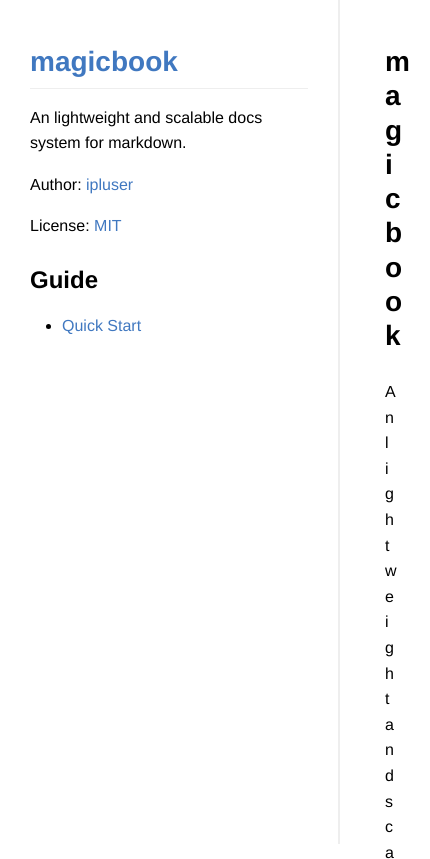
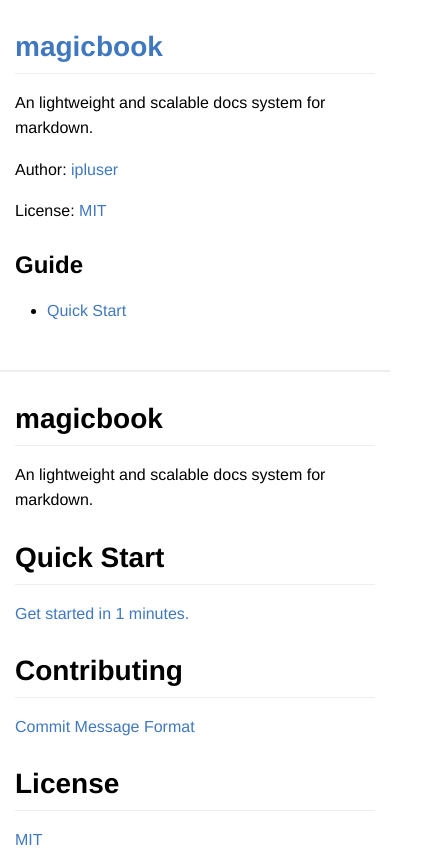
Before and after one commit to ipluser/magicbook, a website: page index.html in a window 390 px wide. Shown: the top 859 px of the page, 430 px wide, since content can reach past the window. Drawn offline with Linux system fonts and the light colour scheme.

Commit message:
style: add responsive to website

```diff
--- a/public/css/magicbook.css
+++ b/public/css/magicbook.css
@@ -43,6 +43,34 @@ body {
 .magicbook-container > .magicbook-content-wrap {
   position: relative;
   margin-left: 340px;
+}
+
+@media (max-width: 992px) {
+  .magicbook-container > .magicbook-navigator-wrap {
+    width: 260px;
+    padding: 30px 15px;
+  }
+
+  .magicbook-container > .magicbook-content-wrap {
+    margin-left: 260px;
+    padding: 30px;
+  }
+}
+
+@media (max-width: 768px) {
+  .magicbook-container > .magicbook-navigator-wrap {
+    position: static;
+    width: 100%;
+    height: initial;
+    border-right: none;
+    border-bottom: 2px solid #EEE;
+  }
+
+  .magicbook-container > .magicbook-content-wrap {
+    margin: 0;
+    padding: 30px 15px 45px;
+    height: initial;
+  }
 }
 
 .magicbook-container *,
```
